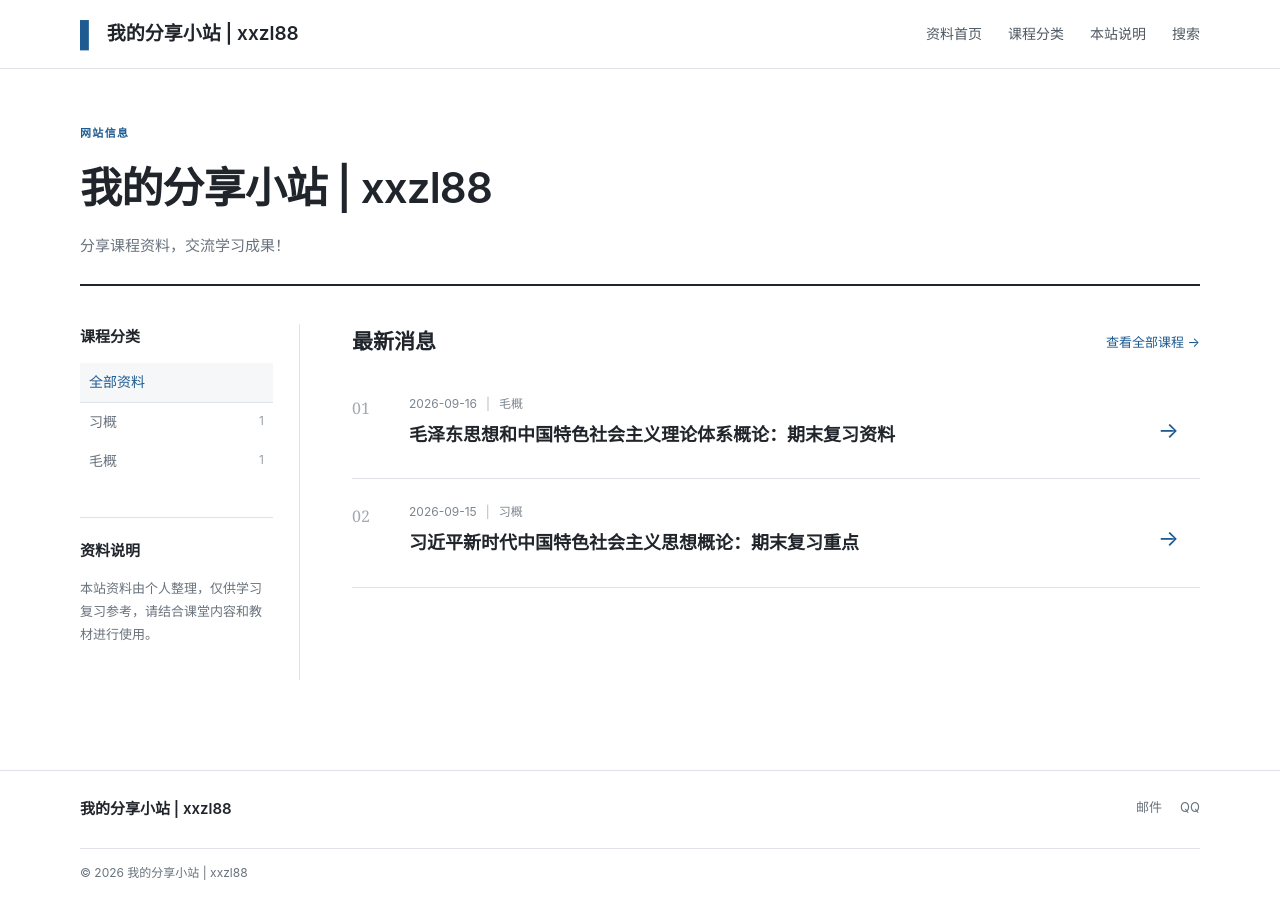
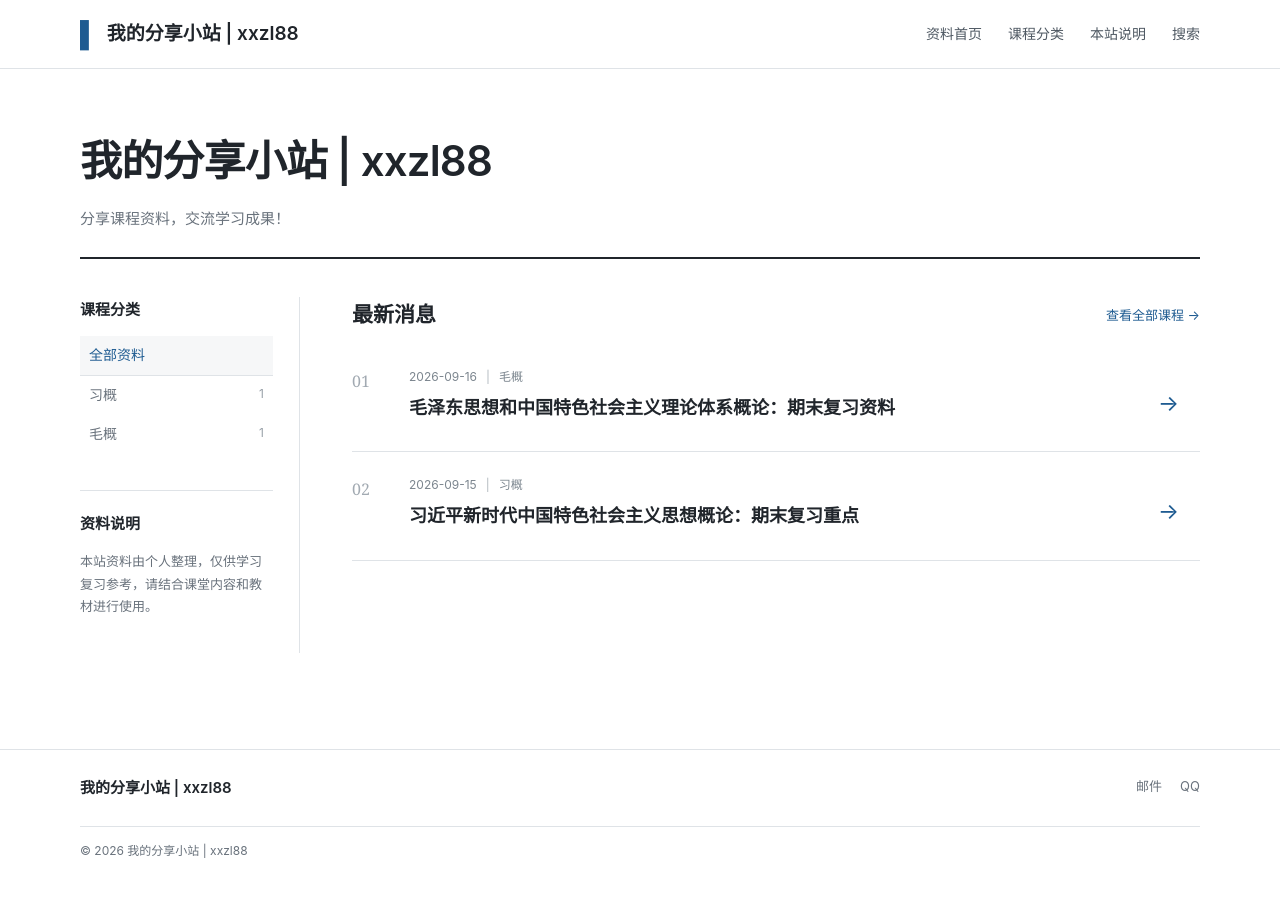
Before and after one commit to xxzl88/csu, a Jekyll site: the page built from index.html, in a window 1280 px wide. Built offline with Jekyll 4.4.1, drawn with Linux system fonts in a browser that asks for light colours; the list of posts is cut into pages by our own code.

Commit message:
Update home.html

```diff
--- a/_layouts/home.html
+++ b/_layouts/home.html
@@ -3,7 +3,6 @@ layout: default
 ---
 <section class="notice-intro">
   <div>
-    <p class="eyebrow">网站信息</p>
     <h1>{{ site.title }}</h1>
     <p>{{ site.description }}</p>
   </div>
```
